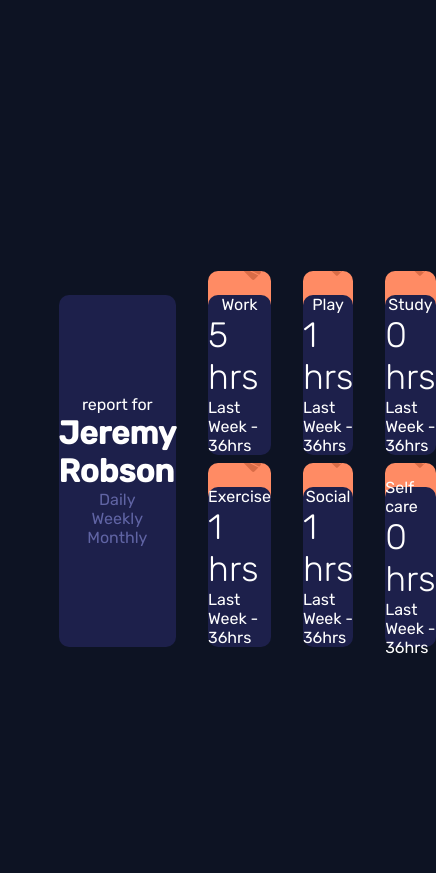
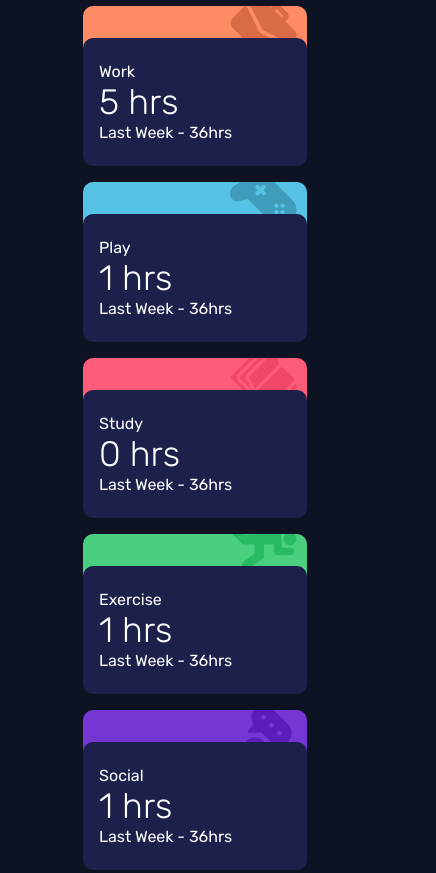
Before and after one commit to AhuraMagda/FrontendMentor-lvl2-time-tracker, a plain HTML site: page index.html in a window 390 px wide. Shown: the top 873 px of the page, 436 px wide, since content can reach past the window. Before the commit the page ends 844 px from the top, so only its background shows below. Drawn offline with Linux system fonts and the light colour scheme.

Commit message:
css + mobile

```diff
--- a/app.js
+++ b/app.js
@@ -19,6 +19,8 @@ let studyDataDaily;
 let exerciseDataDaily;
 let socialDataDaily;
 let selfCareDataDaily;
+
+// Podmiana godzin na te daily
 
 async function getDailyData() {
     const response = await fetch(url);
@@ -51,8 +53,7 @@ async function getWeeklyData() {
     selfCareDataWeekly = data[5].timeframes.weekly.current
 }
 
-
-// Podmiana godzin na te daily
+// Podmiana godzin na te weekly
 
 async function changeInnerDataDaily() {
     await getDailyData()
--- a/index.html
+++ b/index.html
@@ -16,43 +16,46 @@
 <body>
 
   <main>
-    <div class="grid-part grid-row-span-2">
-      <span>
-        <p>report for</p>
-        <h1>Jeremy<br>Robson</h1>
+    <div class="grid-part main-part grid-row-span-2">
+      <span id="main-part-name">
+        <img src="./images/image-jeremy.png" alt="phjoto of Jeremy">
+          <div>
+            <p>report for</p>
+            <h1>Jeremy Robson</h1>
+          </div>
       </span>
-      <span>
+      <span id="main-part-type">
         <p class="change-display" id="daily-button">Daily</p>
         <p class="change-display" id="weekly-button">Weekly</p>
         <p class="change-display" id="monthly-button">Monthly</p>
       </span>
     </div>
-    <div class="grid-part tracker">
+    <div class="grid-part tracker work-tracker">
       <p>Work</p>
       <h2 id="work-hours">32hrs</h2>
       <p>Last Week - 36hrs</p>
     </div>
-    <div class="grid-part tracker">
+    <div class="grid-part tracker play-tracker">
       <p>Play</p>
       <h2 id="play-hours">32hrs</h2>
       <p>Last Week - 36hrs</p>
     </div>
-    <div class="grid-part tracker">
+    <div class="grid-part tracker study-tracker">
       <p>Study</p>
       <h2 id="study-hours">32hrs</h2>
       <p>Last Week - 36hrs</p>
     </div>
-    <div class="grid-part tracker">
+    <div class="grid-part tracker exercise-tracker">
       <p>Exercise</p>
       <h2 id="exercise-hours">32hrs</h2>
       <p>Last Week - 36hrs</p>
     </div>
-    <div class="grid-part tracker">
+    <div class="grid-part tracker social-tracker">
       <p>Social</p>
       <h2 id="social-hours">32hrs</h2>
       <p>Last Week - 36hrs</p>
     </div>
-    <div class="grid-part tracker">
+    <div class="grid-part tracker self-care-tracker">
       <p>Self care</p>
       <h2 id="self-care-hours">32hrs</h2>
       <p>Last Week - 36hrs</p>
--- a/style.css
+++ b/style.css
@@ -14,28 +14,64 @@ body {
 }
 
 main {
-    height: 30%;
-    width: 70%;
     display: grid;
     gap: 2rem;
     grid-template-columns: repeat(4, 1fr);
 }
 
+h1 {
+    font-weight: 300;
+    font-size: 2.8rem;
+}
+
 .grid-part {
+    max-width: 14rem;
     background-color: #1d204b;
     border-radius: 10px;
     color: white;
     display: flex;
-    align-items: center;
     justify-content: center;
     flex-direction: column;
 }
 
+.main-part {
+    display: flex;
+    align-items: center;
+    justify-content: space-between;
+    flex-direction: column;
+}
+
+.main-part img {
+    height: 4rem;
+    width: 4rem;
+    border: 2px solid white;
+    border-radius: 50%;
+}
+
 .grid-part span {
     display: flex;
-    align-items: center;
     justify-content: center;
     flex-direction: column;
+}
+
+#main-part-name {
+    background-color: #5746ea;
+    border-radius: 10px;
+    width: 100%;
+    height: 70%;
+    padding: 2rem;
+}
+
+#main-part-name div {
+    padding: 2rem 0;
+}
+
+#main-part-type {
+    width: 100%;
+    height: 30%;
+    align-items: flex-start;
+    justify-content: space-around;
+    padding: 1rem;
 }
 
 .grid-row-span-2 {
@@ -45,19 +81,18 @@ main {
 
 .tracker {
     position: relative;
-    height: 77%;
+    height: 80%;
     align-self: end;
     background-color: #1d204b;
-    min-height: 10rem;
 }
 
 .tracker::before {
     content: "";
-    height: 50px;
+    height: 4rem;
     width: 100%;
     background-color: #ff8b64;
     position: absolute;
-    top: -15%;
+    top: -25%;
     z-index: -1;
     border-radius: 10px;
     background-image: url(./images/icon-work.svg);
@@ -66,9 +101,40 @@ main {
     background-size: 30%;
 }
 
+.play-tracker::before {
+    background-color: hsl(195, 74%, 62%);
+    background-image: url(./images/icon-play.svg);
+}
+
+.study-tracker::before {
+    background-color: hsl(348, 100%, 68%);
+    background-image: url(./images/icon-study.svg);
+}
+
+.exercise-tracker::before {
+    background-color: hsl(145, 58%, 55%);
+    background-image: url(./images/icon-exercise.svg);
+}
+
+.social-tracker::before {
+    background-color: hsl(264, 64%, 52%);
+    background-image: url(./images/icon-social.svg);
+}
+
+.self-care-tracker::before {
+    background-color: hsl(43, 84%, 65%);
+    background-image: url(./images/icon-self-care.svg);
+}
+
+
 .tracker h2 {
     font-size: 2.2rem;
     font-weight: 300;
+    padding: 0 1rem;
+}
+
+.tracker p {
+    padding: 0 1rem;
 }
 
 .change-display {
@@ -80,3 +146,40 @@ main {
 .change-display:hover {
     color: white;
 }
+
+
+@media screen and (max-width: 1100px) {
+    .grid-row-span-2 {
+        grid-row: span 1;
+    }
+    main {
+        max-width: 19rem;
+        gap: 3rem;
+        grid-template-columns: 1fr;
+    }
+
+    h1 {
+        font-size: 1rem;
+    }
+
+    .grid-part {
+        min-height: 8rem;
+    }
+
+    #main-part-name {
+        flex-direction: row;
+        align-items: center;
+    }
+
+    #main-part-name div {
+        padding: 0 2rem;
+    }
+
+    #main-part-type {
+        flex-direction: row;
+    }
+
+    .main-part {
+        min-height: 11rem;
+    }
+}
```
